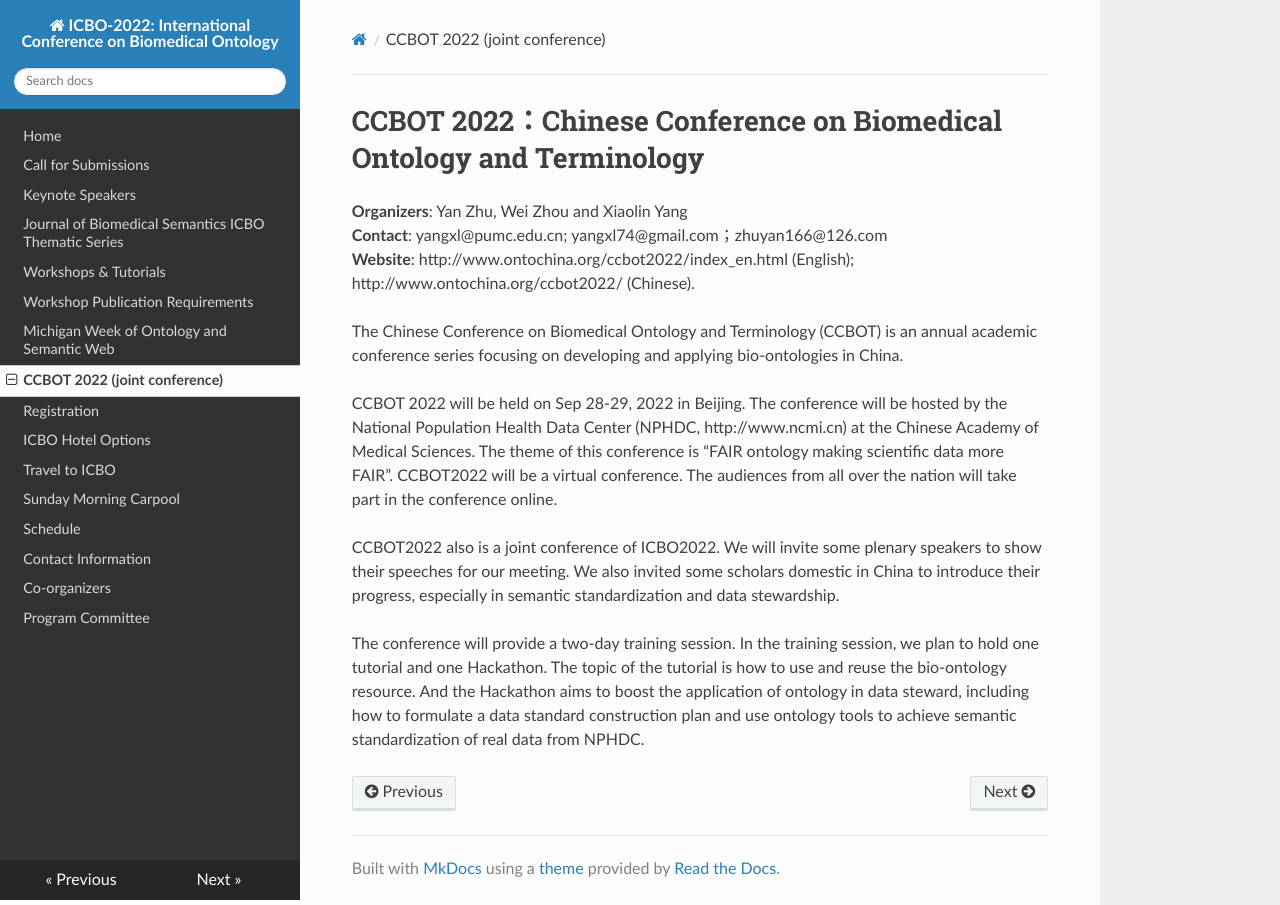
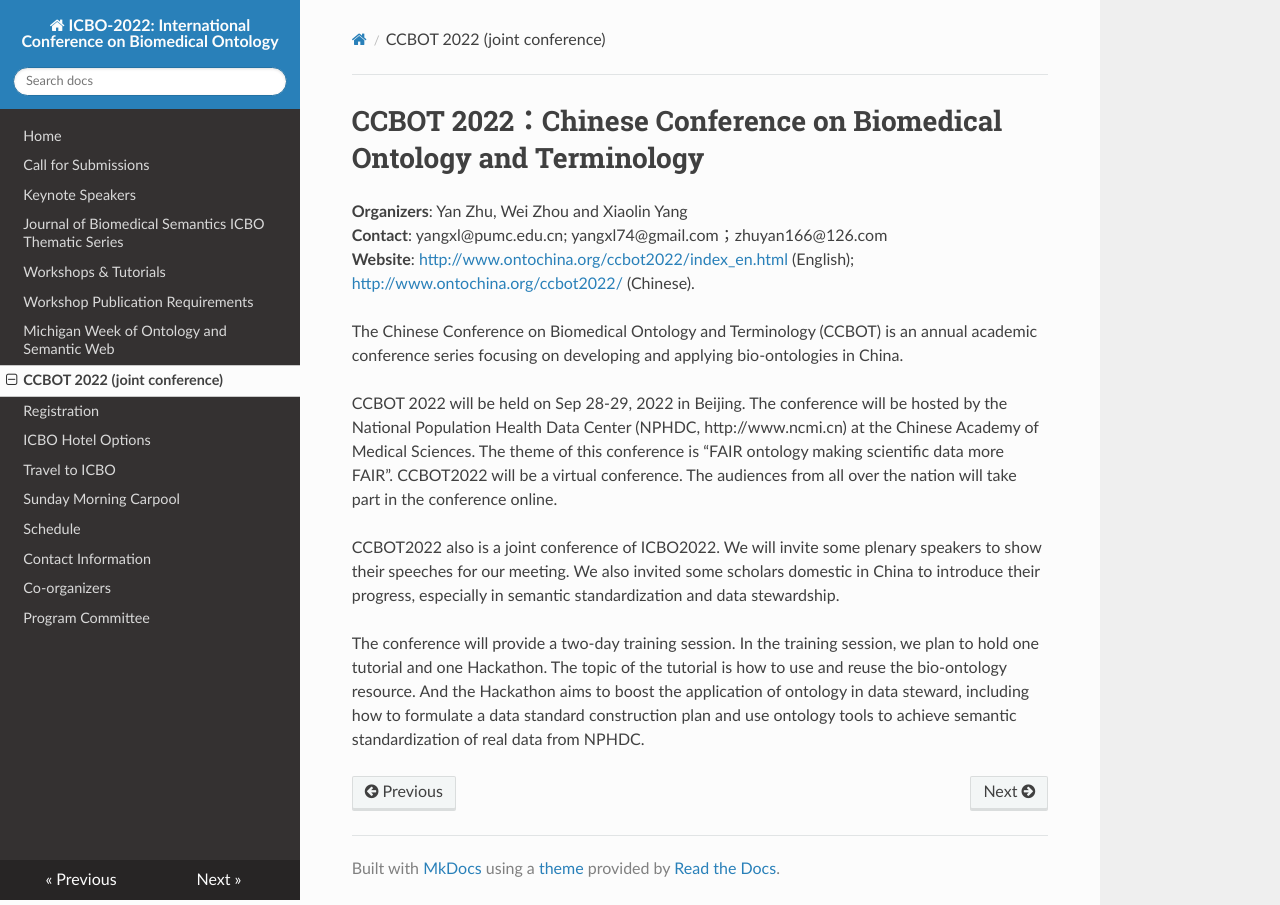
Before and after one commit to johnbeve/BFO-Organization, an MkDocs documentation site: the page built from docs/CCBOT2022.md, in a window 1280 px wide. Built offline with MkDocs 1.6.1, drawn with Linux system fonts in a browser that asks for light colours; nearby versions of some CDN libraries; part of the change alters nothing that is shown.

```diff
--- a/docs/CCBOT2022.md
+++ b/docs/CCBOT2022.md
@@ -2,7 +2,7 @@
 
 **Organizers**: Yan Zhu, Wei Zhou and Xiaolin Yang
 **Contact**: yangxl@pumc.edu.cn; yangxl74@gmail.com；zhuyan166@126.com
-**Website**: http://www.ontochina.org/ccbot2022/index_en.html (English); http://www.ontochina.org/ccbot2022/ (Chinese).
+**Website**: [http://www.ontochina.org/ccbot2022/index_en.html](http://www.ontochina.org/ccbot2022/index_en.html) (English); [http://www.ontochina.org/ccbot2022/](http://www.ontochina.org/ccbot2022/) (Chinese).
 
 The Chinese Conference on Biomedical Ontology and Terminology (CCBOT) is an annual academic conference series focusing on developing and applying bio-ontologies in China.
 
```
